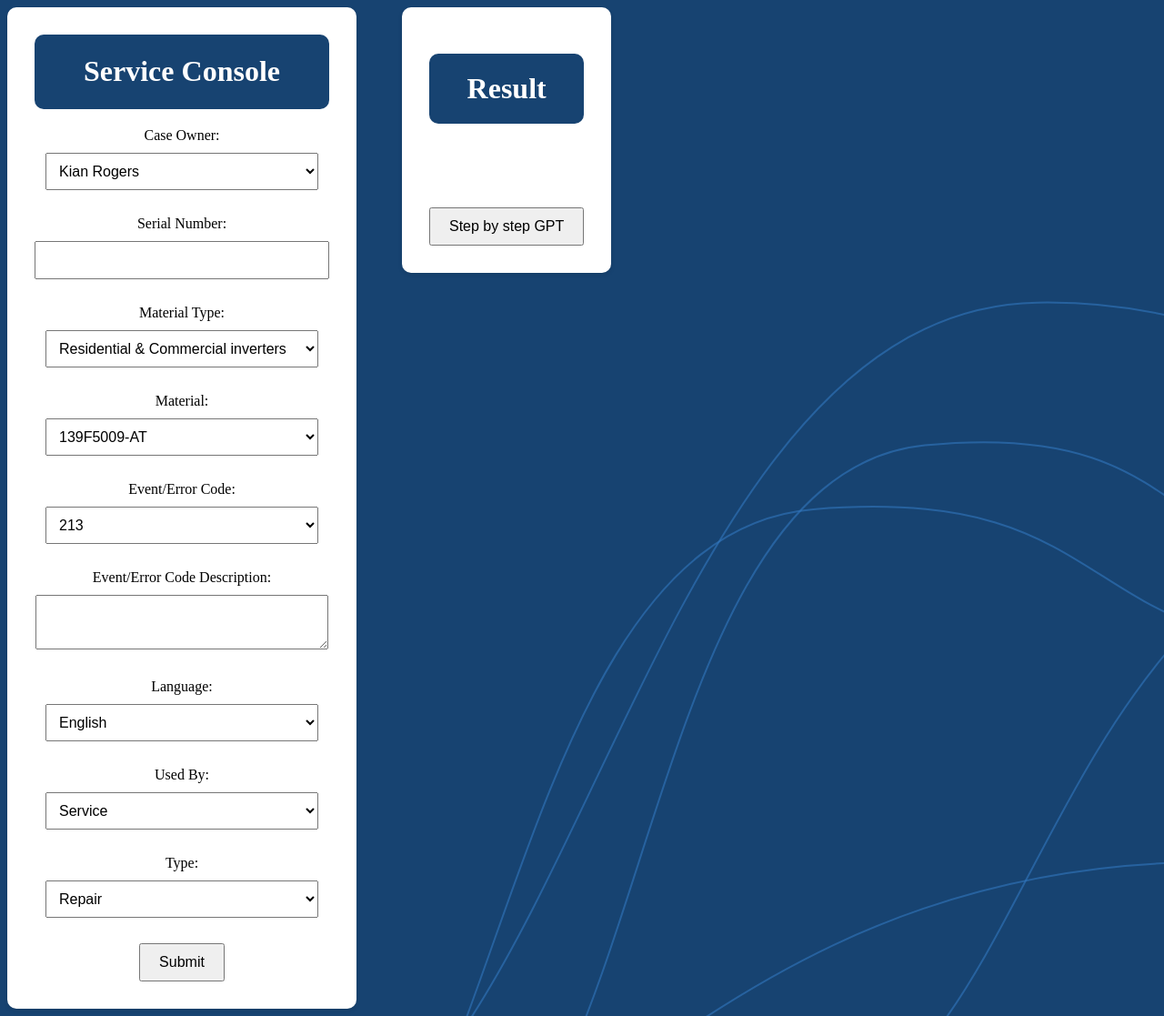
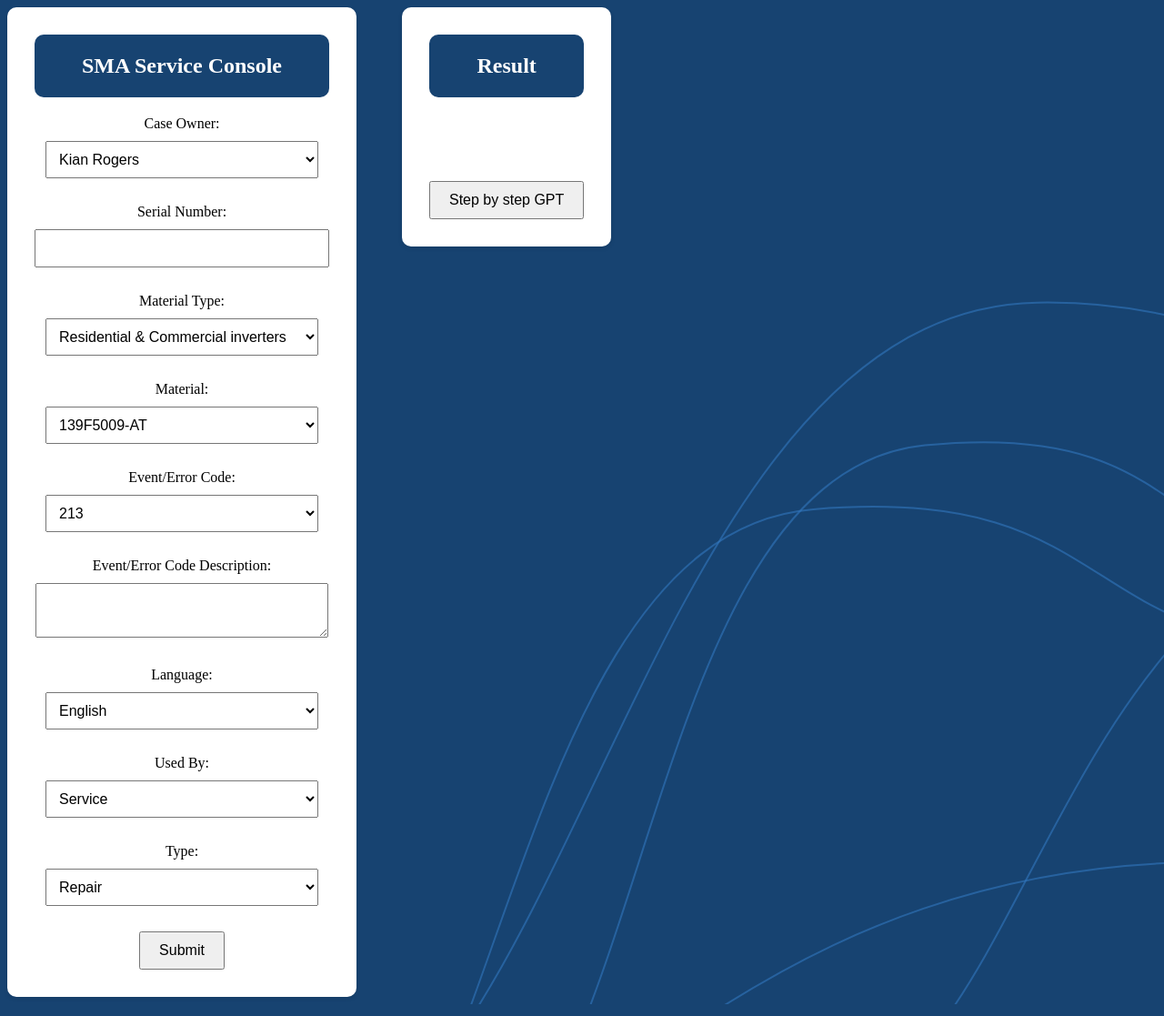
Before and after one commit to innential-ospi/SMA-Categorization, a Flask app: page / in a window 1280 px wide. Shown: the whole page at 91% size. Run offline with Flask 3, Linux system fonts and the light colour scheme.

Commit message:
visual upgrade

```diff
--- a/Website/app.py
+++ b/Website/app.py
@@ -120,7 +120,7 @@ def find_similarities(manuals, sensor):
 
     sorted_manuals = []
     for score, i, j in similar_docs:
-        if score > 0.3:
+        if score > 0.30:
             sorted_manuals.append(manuals[i])
 
     return similar_docs, sorted_manuals
@@ -203,12 +203,13 @@ def search():
 
     path = find_path_to_database() + '/' + sorted_manuals[0]
     print(path)
-    solution = "No description found"
-    step_by_step = "No description found"
+    solution = "Description not found"
+    step_by_step = "Description not found"
 
     # Check if the description exists
     if description:
         solution, one_page = find_solution_in_page(path, description)
+        solution = "Page " + str(solution)
 
     exact_file = sorted_manuals[0]
     similar_files = sorted_manuals[1:]
--- a/Website/templates/index.html
+++ b/Website/templates/index.html
@@ -30,7 +30,10 @@
       padding: 1px;
       border-radius: 10px;
       margin-bottom: 20px;
+      text-align: center;
+
     }
+
 
     .result-bar {
       background-color: #174371;
@@ -147,12 +150,13 @@
       0% { transform: rotate(0deg); }
       100% { transform: rotate(360deg); }
     }
+
   </style>
 </head>
 <body>
   <div class="container">
     <div class="title-bar">
-      <h1>Service Console</h1>
+      <h2>SMA Service Console</h2>
     </div>
 
     <form id="searchForm">
@@ -223,7 +227,9 @@
   </div>
 
   <div class="results-container">
-    <h1 class="result-bar">Result</h1>
+    <div class="title-bar">
+      <h2>Result</h2>
+    </div>
     <div id="loader" class="loader"></div>
     <div id="output">
 
@@ -298,9 +304,10 @@
             var stepBy = result.step_by_step;
 
             // Highlight exact file and provide link to open PDF in a new window
-            outputElement.innerHTML = "<p><strong><a href='/open-pdf/" + exactFile + "' target='_blank'>" + exactFile + "</strong></a> Page: " + page_solution + "</p>";
+            outputElement.innerHTML += "<p><div>Similar documents:</div></p>";
+            outputElement.innerHTML = "<p><a href='/open-pdf/" + exactFile + "' target='_blank'>" + exactFile + "</a> " + page_solution + "</p>";
 
-            outputElement.innerHTML += "<p><strong>Other:</strong></p>";
+            outputElement.innerHTML += "<p><div>Similar documents:</div></p>";
             for (var i = 0; i < similarFiles.length; i++) {
               outputElement.innerHTML += "<p><a href='/open-pdf/" + similarFiles[i] + "'target='_blank' rel='noopener noreferrer'>" + similarFiles[i] + "</a></p>";
             }
@@ -333,9 +340,6 @@
         if (result.error) {
           outputElement.innerHTML += "<p>" + result.error + "</p>";
         } else {
-          // Add the warning message
-          outputElement.innerHTML += "<p class='warning'>Prior to performing any electrical work on the product, always disconnect it from all voltage sources.</p>";
-
           outputElement.innerHTML += "<p>" + result.response + "</p>";
         }
       })
```
Also changed, not shown: Website/static/pattern6.svg (added).
